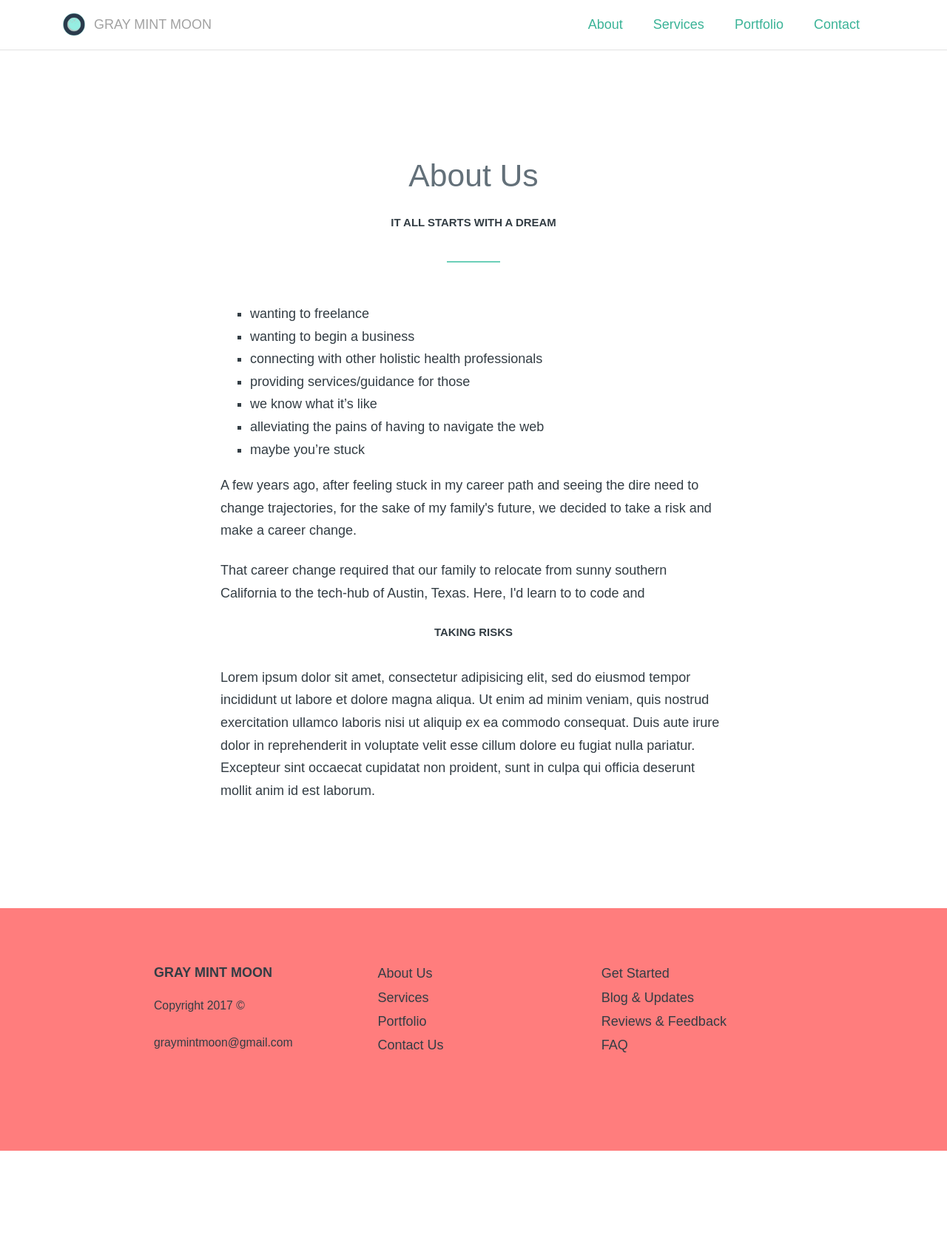
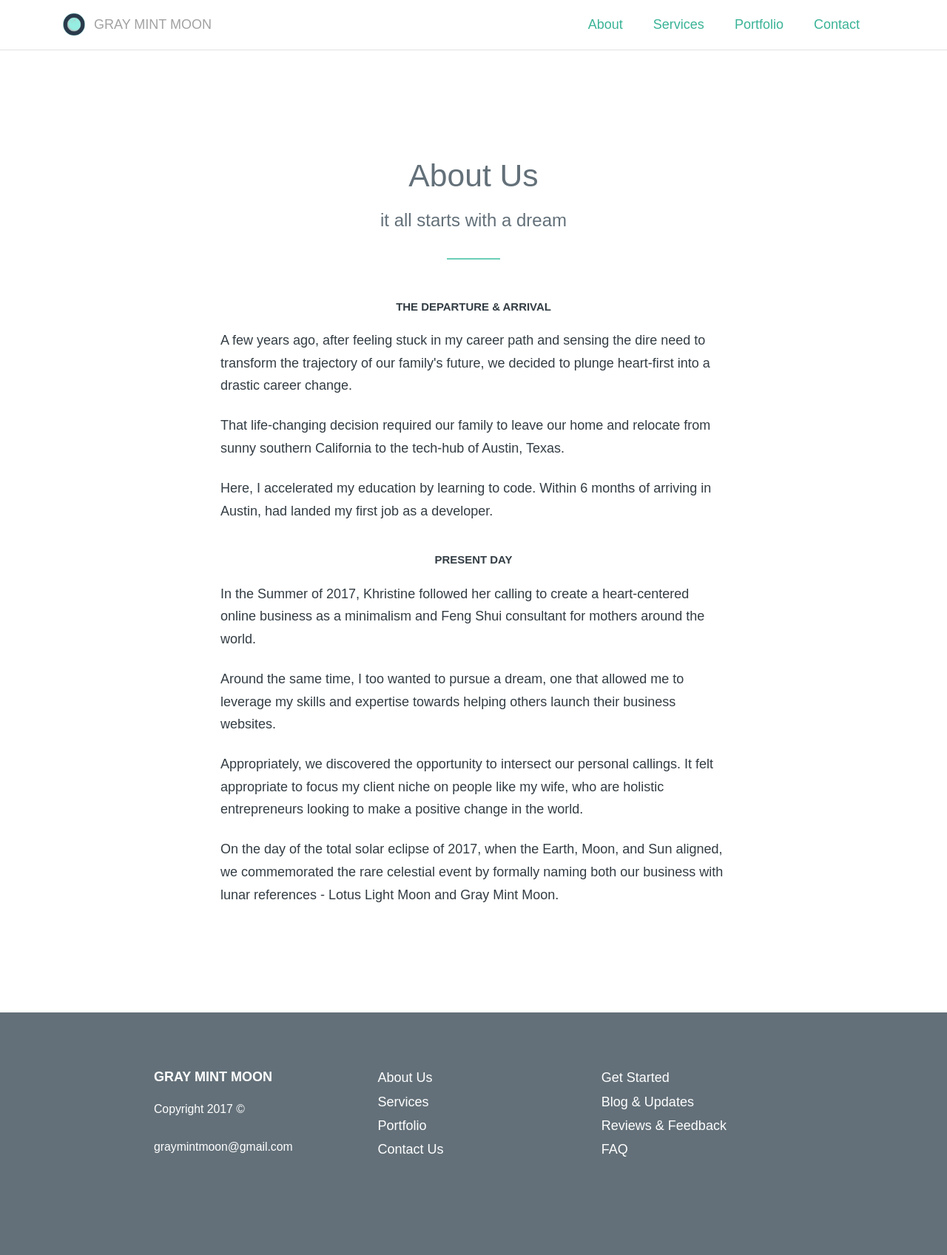
Before and after one commit to graymintmoon/graymintmoon.github.io, a Jekyll site: the page built from about.md, in a window 1280 px wide. Shown: the whole page at 74% size. Built offline with Jekyll 4.4.1, drawn with Linux system fonts in a browser that asks for light colours; nearby versions of some CDN libraries; some web fonts are replaced; before the commit the page ends 1556 px from its top, so only the background shows below that.

Commit message:
about update, footer revert

```diff
--- a/_includes/footer.html
+++ b/_includes/footer.html
@@ -3,7 +3,7 @@
 		<div class="container_lg">
 			<div class="column_thirds">
 				<div class="column_third_block">
-					<h5 class="text_dark footer_title">GRAY MINT MOON</h5>
+					<h5 class="footer_title text_medium">GRAY MINT MOON</h5>
 					<p class="text_small text_light">Copyright 2017 ©</p>
 					<a class="footer_link" href="mailto:graymintmoon@gmail.com"><span>graymintmoon@gmail.com</span></a>
 				</div>
--- a/_sass/components/_footer.scss
+++ b/_sass/components/_footer.scss
@@ -1,17 +1,18 @@
 .footer {
-	background: $warning;
-	color: $dark;
+	background: $charcoal;
+	color: $white;
 
 	&_title {
 		margin-top: 0;
 		padding-bottom: 0;
-		margin-bottom: .5em;
+		margin-bottom: 0;
 		font-size: 1em;
 	}
 
 	&_link {
-		color: $dark;
+		color: $white;
 		font-size: .875em;
+		font-family: 'Benton Light', arial, sans-serif;
 
 		&:hover {
 			text-decoration: underline;
@@ -28,7 +29,8 @@
 
 	&_list_item {
 		line-height: 1.8;
-		color: $dark;
+		color: $white;
+		font-family: 'Benton Light', arial, sans-serif;
 
 		&:hover {
 			text-decoration: underline;
--- a/_sass/layout/_page.scss
+++ b/_sass/layout/_page.scss
@@ -5,13 +5,12 @@
 
 	&_subtitle {
 		padding-bottom: $spacing-unit * .5;
-		text-transform: uppercase;
 	}
 
 	&_section_title {
-		padding-bottom: $spacing-unit / 2;
+		padding-top: $spacing-unit / 2;
 		text-transform: uppercase;
-		margin-bottom: 0;
+		margin: 0;
 	}
 
 	p {
--- a/_sass/layout/_row.scss
+++ b/_sass/layout/_row.scss
@@ -28,7 +28,6 @@
 		padding: $spacing-unit * 4 0;
 
 		@include media-query($md-screen) {padding: $spacing-unit * 2 0;}
-		@include media-query($sm-screen) {padding: $spacing-unit 0;}
 	}
 
 	&_sm {
--- a/_sass/utils/_text.scss
+++ b/_sass/utils/_text.scss
@@ -14,5 +14,6 @@
 	&_center{text-align: center;}
 	&_left{text-align: left;}
 	&_small{font-size: .875em}
+	&_trim_top {margin-top: 0;}
 	&_trim_bottom {margin-bottom: 0;}
 }
--- a/about.md
+++ b/about.md
@@ -4,27 +4,24 @@ title: About
 ---
 <div class="text_center">
 	<h2 class="text_charcoal">About Us</h2>
-	<h5 class="page_subtitle">it all starts with a dream</h5>
+	<h4 class="page_subtitle">it all starts with a dream</h4>
 	<hr class="divider">
 </div>
 
-- wanting to freelance
-- wanting to begin a business
-- connecting with other holistic health professionals
-- providing services/guidance for those
-- we know what it's like
-- alleviating the pains of having to navigate the web
-- maybe you're stuck
+<h5 class="page_section_title text_center">the departure & arrival</h5>
 
-<p>A few years ago, after feeling stuck in my career path and seeing the dire need to change trajectories, for the sake of my family's future, we decided to take a risk and make a career change.</p>
+<p>A few years ago, after feeling stuck in my career path and sensing the dire need to transform the trajectory of our family's future, we decided to plunge heart-first into a drastic career change.</p>
 
-<p>That career change required that our family to relocate from sunny southern California to the tech-hub of Austin, Texas. Here, I'd learn to to code and </p>
+<p>That life-changing decision required our family to leave our home and relocate from sunny southern California to the tech-hub of Austin, Texas.</p>
 
+<p>Here, I accelerated my education by learning to code. Within 6 months of arriving in Austin, had landed my first job as a developer.</p>
 
-<h5 class="page_section_title text_center">taking risks</h5>
-<p>Lorem ipsum dolor sit amet, consectetur adipisicing elit, sed do eiusmod
-tempor incididunt ut labore et dolore magna aliqua. Ut enim ad minim veniam,
-quis nostrud exercitation ullamco laboris nisi ut aliquip ex ea commodo
-consequat. Duis aute irure dolor in reprehenderit in voluptate velit esse
-cillum dolore eu fugiat nulla pariatur. Excepteur sint occaecat cupidatat non
-proident, sunt in culpa qui officia deserunt mollit anim id est laborum.</p>
+<h5 class="page_section_title text_center">present day</h5>
+
+<p>In the Summer of 2017, Khristine followed her calling to create a heart-centered online business as a minimalism and Feng Shui consultant for mothers around the world.</p>
+
+<p>Around the same time, I too wanted to pursue a dream, one that allowed me to leverage my skills and expertise towards helping others launch their business websites.</p>
+
+<p>Appropriately, we discovered the opportunity to intersect our personal callings. It felt appropriate to focus my client niche on people like my wife, who are holistic entrepreneurs looking to make a positive change in the world.</p>
+
+<p>On the day of the total solar eclipse of 2017, when the Earth, Moon, and Sun aligned, we commemorated the rare celestial event by formally naming both our business with lunar references - Lotus Light Moon and Gray Mint Moon.</p>
```
